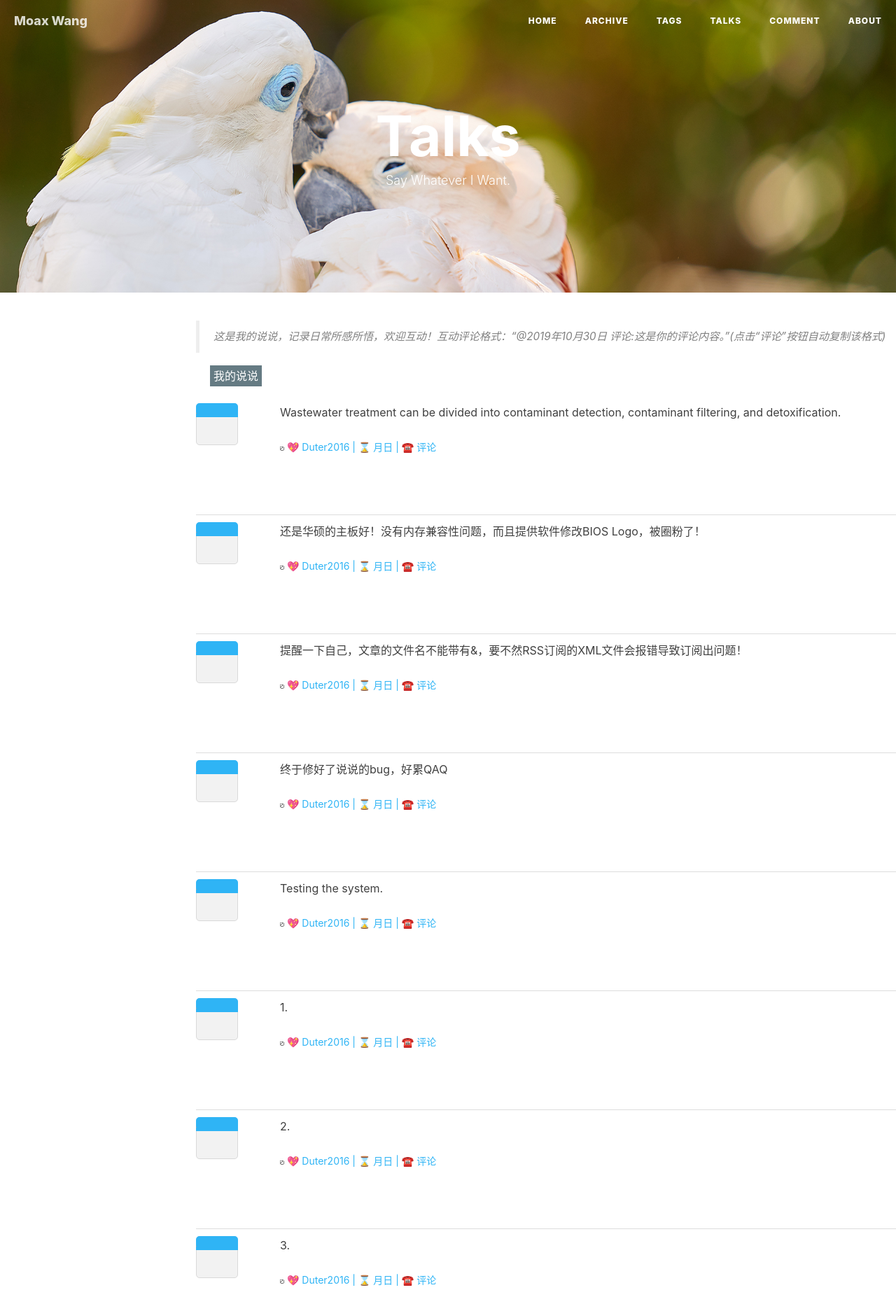
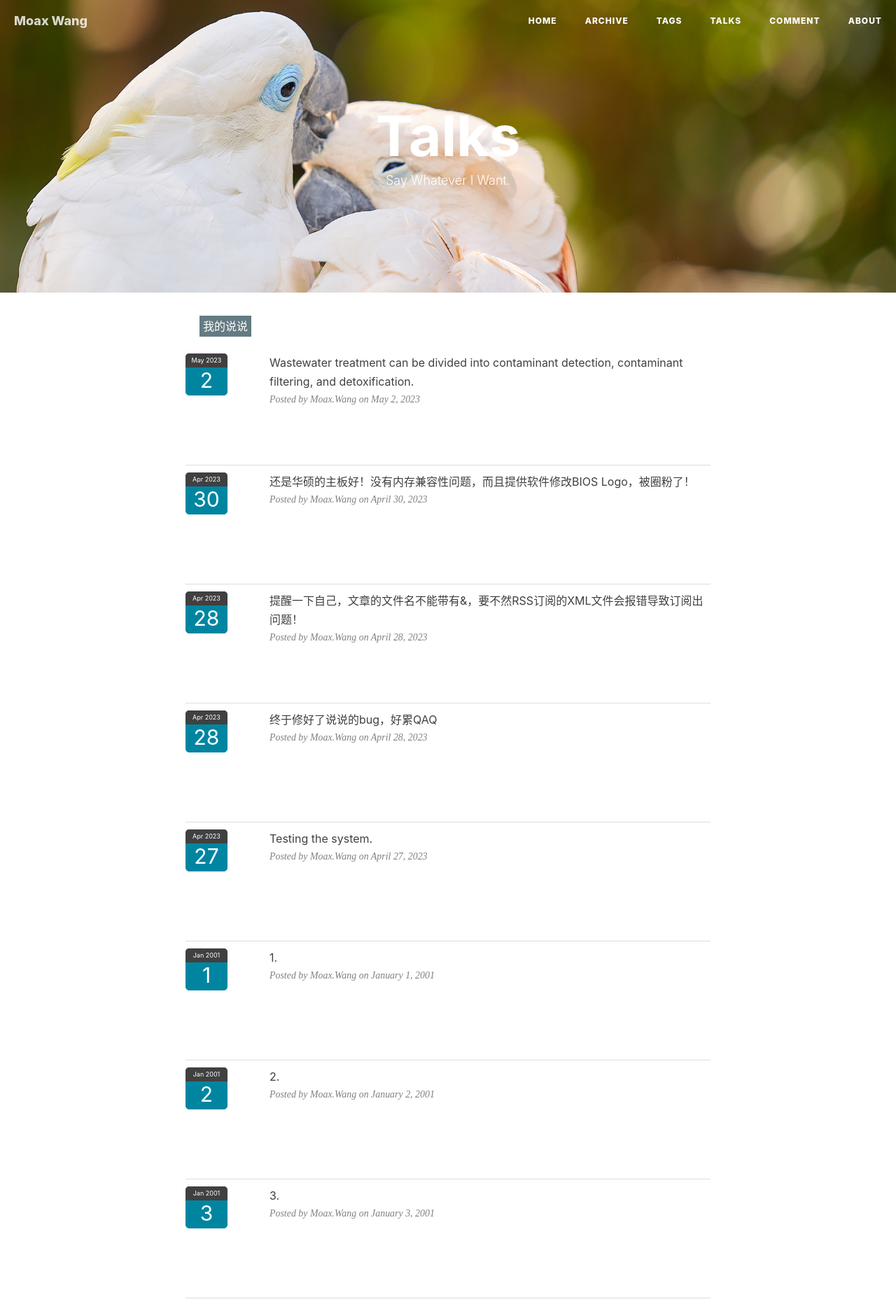
Before and after one commit to WinchellWang/winchellwang.github.io, a Jekyll site: the page built from 3talk.html, in a window 1280 px wide. Shown: the top 1863 px of the page at 70% size. Built offline with Jekyll 4.4.1, drawn with Linux system fonts in a browser that asks for light colours; nearby versions of some CDN libraries; comment, search, counter and statistics services are not loaded; some of the changed text lies outside the part shown; grey boxes are pictures that could not be loaded.

Commit message:
Update 3talk.html

```diff
--- a/3talk.html
+++ b/3talk.html
@@ -7,26 +7,26 @@ permalink: /talk/
 ---
 
 <style>
-.hexo-douban-tabs {
+.hexo-talk-tabs {
     margin-bottom: 15px;
     margin-top: 15px;
 }
 
-.hexo-douban-tab {
+.hexo-talk-tab {
     padding: 5px;
 }
 
-.hexo-douban-active {
+.hexo-talk-active {
     background: #657b83;
     color: #fff;
 }
 
-.hexo-douban-active:hover{
+.hexo-talk-active:hover{
     background: #657b83;
     color: red;
 }
 
-.hexo-douban-item {
+.hexo-talk-item {
     padding-bottom: 10px;
     position: relative;
     clear: both;
@@ -36,56 +36,63 @@ permalink: /talk/
 }
 
 @media screen and (max-width: 600px) {
-    .hexo-douban-item {
+    .hexo-talk-item {
         width: 100%;
     }
 }
 
-.hexo-douban-picture {
+.hexo-talk-picture {
     position: absolute;
     left: 0;
     top: 10px;
     width: 1px;
 }
 
-.hexo-douban-info {
+.hexo-talk-info {
     padding-left: 120px;
 }
 
-.hexo-douban-meta {
-    font-size: 14px;
-    color: #2fb4f5;
+.hexo-talk-title {
+    font-family: -apple-system,BlinkMacSystemFont,"Helvetica Neue",Arial,"PingFang SC","Hiragino Sans GB",STHeiti,"Microsoft YaHei","Microsoft JhengHei","Source Han Sans SC","Noto Sans CJK SC","Source Han Sans CN","Noto Sans SC","Source Han Sans TC","Noto Sans CJK TC","WenQuanYi Micro Hei",SimSun,sans-serif;
+    color: #404040;
+}
+
+.hexo-talk-meta {
+    font-family: 'Lora', 'Times New Roman', serif;
+    font-size: 87%;
+    font-style: italic;
+    color: #808080;
     padding-right: 10px;
 }
 
-.hexo-douban-comments {
+.hexo-talk-comments {
     font-size: 12px;
 }
 
-.hexo-douban-pagination {
+.hexo-talk-pagination {
     margin-top: 15px;
     text-align: center;
     margin-bottom: 10px;
 }
 
-.hexo-douban-button {
+.hexo-talk-button {
     padding: 5px;
 }
 
-.hexo-douban-button:hover {
+.hexo-talk-button:hover {
     background: #657b83;
     color: #fff;
 }
 
-.hexo-douban-hide {
+.hexo-talk-hide {
     display: none;
 }
 
-.hexo-douban-show {
+.hexo-talk-show {
     display: block;
 }
 
-.hexo-douban-picture img{
+.hexo-talk-picture img{
     width:1px;
     height:1px
 }
@@ -93,15 +100,15 @@ permalink: /talk/
 .page-action-calendar {
     width: 60px;
     height: 60px;
-    background-color: #f2f2f2;
-    border: 1px solid #d9d9d9;
+    background-color: #0085a1;
+    border: 1px solid #0085a1;
     border-radius: 5px;
     float: left;
-    margin-right: 10px;
+    margin-right: 5px;
 }
 
 .page-action-calendar .sub-month {
-    background-color: #2fb4f5;
+    background-color: #404040;
     color: #fff;
     border-top-left-radius: 5px;
     border-top-right-radius: 5px;
@@ -116,7 +123,7 @@ permalink: /talk/
     font-size: 30px;
     line-height: 36px;
     text-align: center;
-    color: #2fb4f5;
+    color: #fff;
 }
 
 .copy {
@@ -125,124 +132,94 @@ permalink: /talk/
 }
 </style>
 
-<!-- Main Content start-->
-<div class="container">
-<!--
-<h1>这里是我的书籍清单</h1>
--->
-<blockquote>
-    <p>这是我的说说，记录日常所感所悟，欢迎互动！互动评论格式：“@2019年10月30日 评论:这是你的评论内容。”(点击“评论”按钮自动复制该格式)</p>
-</blockquote>
-
-<div class="hexo-douban-tabs">
-    <a class="hexo-douban-tab" id="hexo-douban-tab1" rel="external">
+<div class="hexo-talk-tabs">
+    <a class="hexo-talk-tab" id="hexo-talk-tab1" rel="external">
         </a>
-    <a class="hexo-douban-tab" id="hexo-douban-tab2" rel="external">
+    <a class="hexo-talk-tab" id="hexo-talk-tab2" rel="external">
         </a>
-    <a class="hexo-douban-tab" id="hexo-douban-tab3" href="javascript:;" rel="external">
+    <a class="hexo-talk-tab" id="hexo-talk-tab3" href="javascript:;" rel="external">
         我的说说</a>
 </div>
 
 <div>
     <!--      已读 start      -->
-    <div id="hexo-douban-item1">
+    <div id="hexo-talk-item1">
     <!-- 已读000开始 -->
     {% for talk in site.data.talks2 %}
-    <div class="hexo-douban-item">
-        <div class="hexo-douban-picture"><img src="https://raw.githubusercontent.com/Duter2016/Duter2016.github.io/master/img/talks_img.png}" data-src="https://raw.githubusercontent.com/Duter2016/Duter2016.github.io/master/img/talks_img.png" referrerpolicy="no-referrer"></div>
+    <div class="hexo-talk-item">
         <div class="page-action-calendar">
-            <div class="sub-month">{{ talk.talkmonth }}</div>
-            <div class="sub-day">{{ talk.talkday }}</div>
+            <div class="sub-month">{{ talk.talkdate | date: "%b %Y" }}</div>
+            <div class="sub-day">{{ talk.talkdate | date: "%-d" }}</div>
         </div>
-        <div class="hexo-douban-info">
-            <div class="hexo-douban-title"><a> {{ talk.mytalk }}</a></div>
-            <div class="hexo-douban-meta"><br></div>
-            <div class="hexo-douban-meta"><textarea id="copy{{ talk.talkmonth }}{{ talk.talkday }}" class="copy">@{{ talk.talkmonth }}月{{ talk.talkday }}日 评论:</textarea> 💖 Duter2016 | ⌛️ {{ talk.talkmonth }}月{{ talk.talkday }}日 | ☎️ <a onclick="copyLink()" href="#comments"><font color="#2fb4f5">评论</font></a></div>
-            <div class="hexo-douban-comments"></div>
+        <div class="hexo-talk-info">
+            <div class="hexo-talk-title">{{ talk.mytalk }}</div>
+            <div class="hexo-talk-meta">Posted by Moax.Wang on {{ talk.talkdate | date: "%B %-d, %Y" }}</div>
         </div>
     </div>
     {% endfor %}
     <!-- 已读000结束 -->
 
     <!-- 分页 开始 -->
-    <div class="hexo-douban-pagination">
-        <a class="hexo-douban-button hexo-douban-firstpage" href="javascript:;"> -</a>
-        <a class="hexo-douban-button hexo-douban-previouspage" href="javascript:;">-</a>
-        <span class="hexo-douban-pagenum">-</span>
-        <a class="hexo-douban-button hexo-douban-nextpage" href="javascript:;">-</a>
-        <a class="hexo-douban-button hexo-douban-lastpage" href="javascript:;">-</a>
+    <div class="hexo-talk-pagination">
+        <a class="hexo-talk-button hexo-talk-firstpage" href="javascript:;"> -</a>
+        <a class="hexo-talk-button hexo-talk-previouspage" href="javascript:;">-</a>
+        <span class="hexo-talk-pagenum">-</span>
+        <a class="hexo-talk-button hexo-talk-nextpage" href="javascript:;">-</a>
+        <a class="hexo-talk-button hexo-talk-lastpage" href="javascript:;">-</a>
     </div>
     <!-- 分页 结束 -->
 
     <!--      已读 start      -->
-    <div id="hexo-douban-item2">
+    <div id="hexo-talk-item2">
     <!-- 已读000开始 -->
     {% for talk in site.data.talks2 %}
-    <div class="hexo-douban-item">
-        <div class="hexo-douban-picture"><img src="https://raw.githubusercontent.com/Duter2016/Duter2016.github.io/master/img/talks_img.png}" data-src="https://raw.githubusercontent.com/Duter2016/Duter2016.github.io/master/img/talks_img.png" referrerpolicy="no-referrer"></div>
+    <div class="hexo-talk-item">
         <div class="page-action-calendar">
-            <div class="sub-month">{{ talk.talkmonth }}</div>
-            <div class="sub-day">{{ talk.talkday }}</div>
+            <div class="sub-month">{{ talk.talkdate | date: "%b %Y" }}</div>
+            <div class="sub-day">{{ talk.talkdate | date: "%-d" }}</div>
         </div>
-        <div class="hexo-douban-info">
-            <div class="hexo-douban-title"><a> {{ talk.mytalk }}</a></div>
-            <div class="hexo-douban-meta"><br></div>
-            <div class="hexo-douban-meta"><textarea id="copy{{ talk.talkmonth }}{{ talk.talkday }}" class="copy">@{{ talk.talkmonth }}月{{ talk.talkday }}日 评论:</textarea> 💖 Duter2016 | ⌛️ {{ talk.talkmonth }}月{{ talk.talkday }}日 | ☎️ <a onclick="copyLink()" href="#comments"><font color="#2fb4f5">评论</font></a></div>
-            <div class="hexo-douban-comments"></div>
+        <div class="hexo-talk-info">
+            <div class="hexo-talk-title">{{ talk.mytalk }}</div>
+            <div class="hexo-talk-meta">Posted by Moax.Wang on {{ talk.talkdate | date: "%B %-d, %Y" }}</div>
         </div>
     </div>
     {% endfor %}
     <!-- 已读000结束 -->
 
     <!-- 分页 开始 -->
-    <div class="hexo-douban-pagination">
-        <a class="hexo-douban-button hexo-douban-firstpage" href="javascript:;"> -</a>
-        <a class="hexo-douban-button hexo-douban-previouspage" href="javascript:;">-</a>
-        <span class="hexo-douban-pagenum">-</span>
-        <a class="hexo-douban-button hexo-douban-nextpage" href="javascript:;">-</a>
-        <a class="hexo-douban-button hexo-douban-lastpage" href="javascript:;">-</a>
+    <div class="hexo-talk-pagination">
+        <a class="hexo-talk-button hexo-talk-firstpage" href="javascript:;"> -</a>
+        <a class="hexo-talk-button hexo-talk-previouspage" href="javascript:;">-</a>
+        <span class="hexo-talk-pagenum">-</span>
+        <a class="hexo-talk-button hexo-talk-nextpage" href="javascript:;">-</a>
+        <a class="hexo-talk-button hexo-talk-lastpage" href="javascript:;">-</a>
     </div>
     <!-- 分页 结束 -->
 
     <!--      我的说说 start      -->
-    <div id="hexo-douban-item3">
+    <div id="hexo-talk-item3">
     <!-- 说说000开始 -->
     {% for talk in site.data.talks %}
-    <div class="hexo-douban-item">
-        <div class="hexo-douban-picture"><img src="https://raw.githubusercontent.com/Duter2016/Duter2016.github.io/master/img/talks_img.png}" data-src="https://raw.githubusercontent.com/Duter2016/Duter2016.github.io/master/img/talks_img.png" referrerpolicy="no-referrer"></div>
+    <div class="hexo-talk-item">
         <div class="page-action-calendar">
-            <div class="sub-month">{{ talk.talkmonth }}</div>
-            <div class="sub-day">{{ talk.talkday }}</div>
+            <div class="sub-month">{{ talk.talkdate | date: "%b %Y" }}</div>
+            <div class="sub-day">{{ talk.talkdate | date: "%-d" }}</div>
         </div>
-        <div class="hexo-douban-info">
-            <div class="hexo-douban-title"><a> {{ talk.mytalk }}</a></div>
-            <div class="hexo-douban-meta"><br></div>
-            <div class="hexo-douban-meta"><textarea id="copy{{ talk.talkmonth }}{{ talk.talkday }}" class="copy">@{{ talk.talkmonth }}月{{ talk.talkday }}日 评论:</textarea> 💖 Duter2016 | ⌛️ {{ talk.talkmonth }}月{{ talk.talkday }}日 | ☎️ <a onclick="copyLink{{ talk.talkmonth }}{{ talk.talkday }}()" href="#comments"><font color="#2fb4f5">评论</font></a></div>
-            <div class="hexo-douban-comments"></div>
+        <div class="hexo-talk-info">
+            <div class="hexo-talk-title">{{ talk.mytalk }}</div>
+            <div class="hexo-talk-meta">Posted by Moax.Wang on {{ talk.talkdate | date: "%B %-d, %Y" }}</div>
         </div>
-
-        <!-- 点击复制 开始 -->
-        <script type="text/javascript">
-        function copyLink{{ talk.talkmonth }}{{ talk.talkday }}(){
-            var e = document.getElementById("copy{{ talk.talkmonth }}{{ talk.talkday }}");
-            e.select(); // 选择对象
-            document.execCommand("Copy"); // 执行浏览器复制命令
-            alert("评论格式已复制，评论框粘贴即可！");
-        }
-        </script>
-        <!-- 点击复制 结束 -->
-
     </div>
     {% endfor %}
     <!-- 说说000结束 -->
 
     <!-- 分页 开始 -->
-    <div class="hexo-douban-pagination">
-        <a class="hexo-douban-button hexo-douban-firstpage" href="javascript:;"> 首页</a>
-        <a class="hexo-douban-button hexo-douban-previouspage" href="javascript:;">上一页</a>
-        <span class="hexo-douban-pagenum">2 / 3</span>
-        <a class="hexo-douban-button hexo-douban-nextpage" href="javascript:;">下一页</a>
-        <a class="hexo-douban-button hexo-douban-lastpage" href="javascript:;">尾页</a>
+    <div class="hexo-talk-pagination">
+        <a class="hexo-talk-button hexo-talk-firstpage" href="javascript:;"> 首页</a>
+        <a class="hexo-talk-button hexo-talk-previouspage" href="javascript:;">上一页</a>
+        <span class="hexo-talk-pagenum">2 / 3</span>
+        <a class="hexo-talk-button hexo-talk-nextpage" href="javascript:;">下一页</a>
+        <a class="hexo-talk-button hexo-talk-lastpage" href="javascript:;">尾页</a>
     </div>
     <!-- 分页 结束 -->
 
@@ -251,21 +228,22 @@ permalink: /talk/
 
 </div>
 
-    <!-- 说说统计 开始 -->
-    <div align="center">
-    Duter2016 共发表了 <script language="JavaScript">
-    var numitem3 = document.getElementById('hexo-douban-item3').getElementsByClassName('hexo-douban-item').length;
-    document.write(numitem3)
-</script> 条说说！
-    <!-- Valine 评论框 start -->
-    {% if site.valine.enable %}
-        {% include valine_comments.html %}
-    {% endif %}
-    <!-- Valine 评论框 end -->
-    </div>
-    <!-- 说说统计 结束 -->
-
-</div>
+<!-- Pager -->
+<ul class="pager">
+    <li class="previous">
+        <a class="hexo-talk-previouspage" href="javascript:;">&larr; Newer Talks</a>
+    </li>
+    <li style="line-height: 1.7;">
+        Moax.Wang has
+        <script language="JavaScript">
+            var numitem3 = document.getElementById('hexo-talk-item3').getElementsByClassName('hexo-talk-item').length;
+            document.write(numitem3)
+        </script> talks.
+    </li>
+    <li class="next">
+        <a class="hexo-talk-nextpage" href="javascript:;">Older Talks &rarr;</a>
+    </li>
+</ul>
 <!-- Main Content end-->
 
 
```
Also changed, not shown: other parts of 3talk.html (+20 -20 lines).
